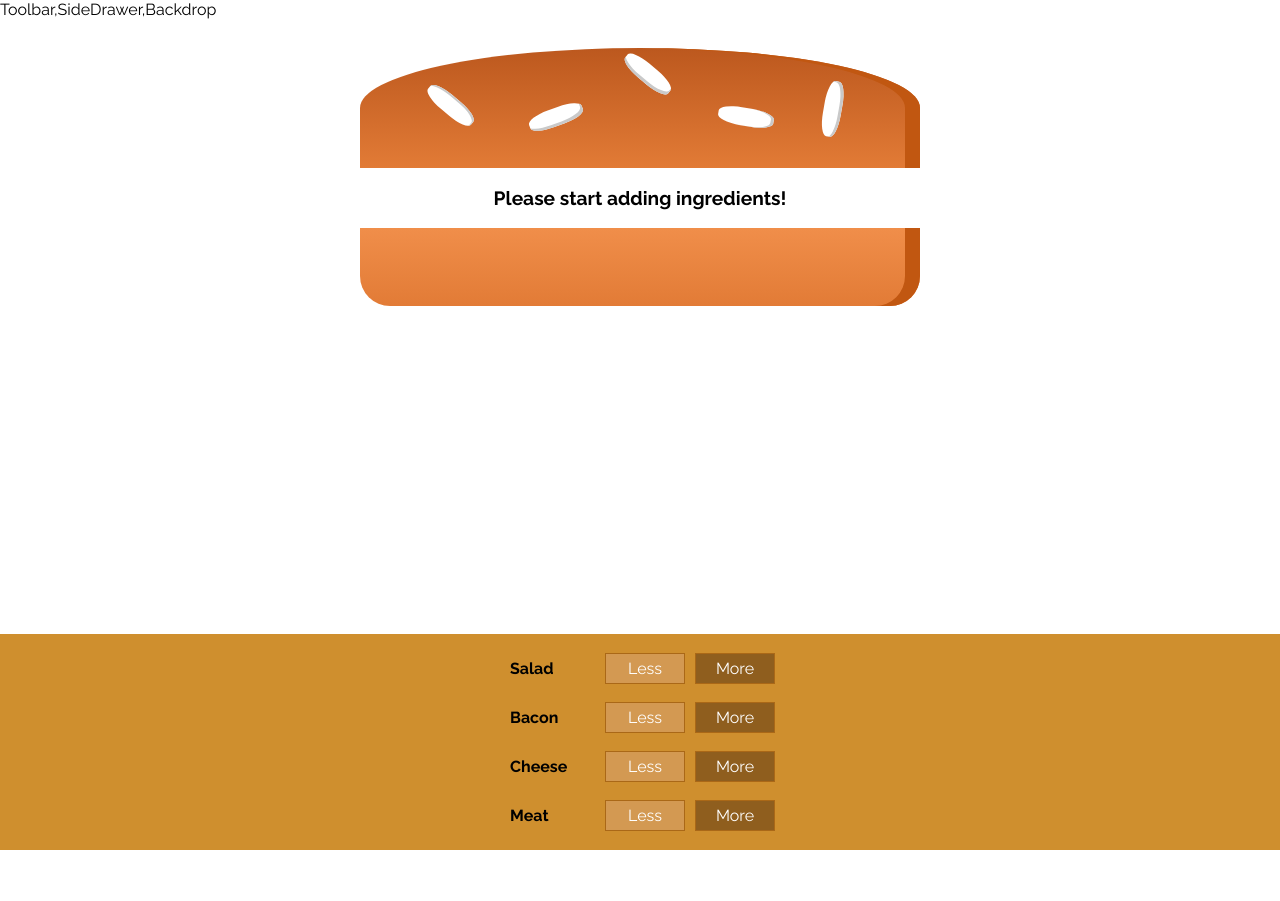
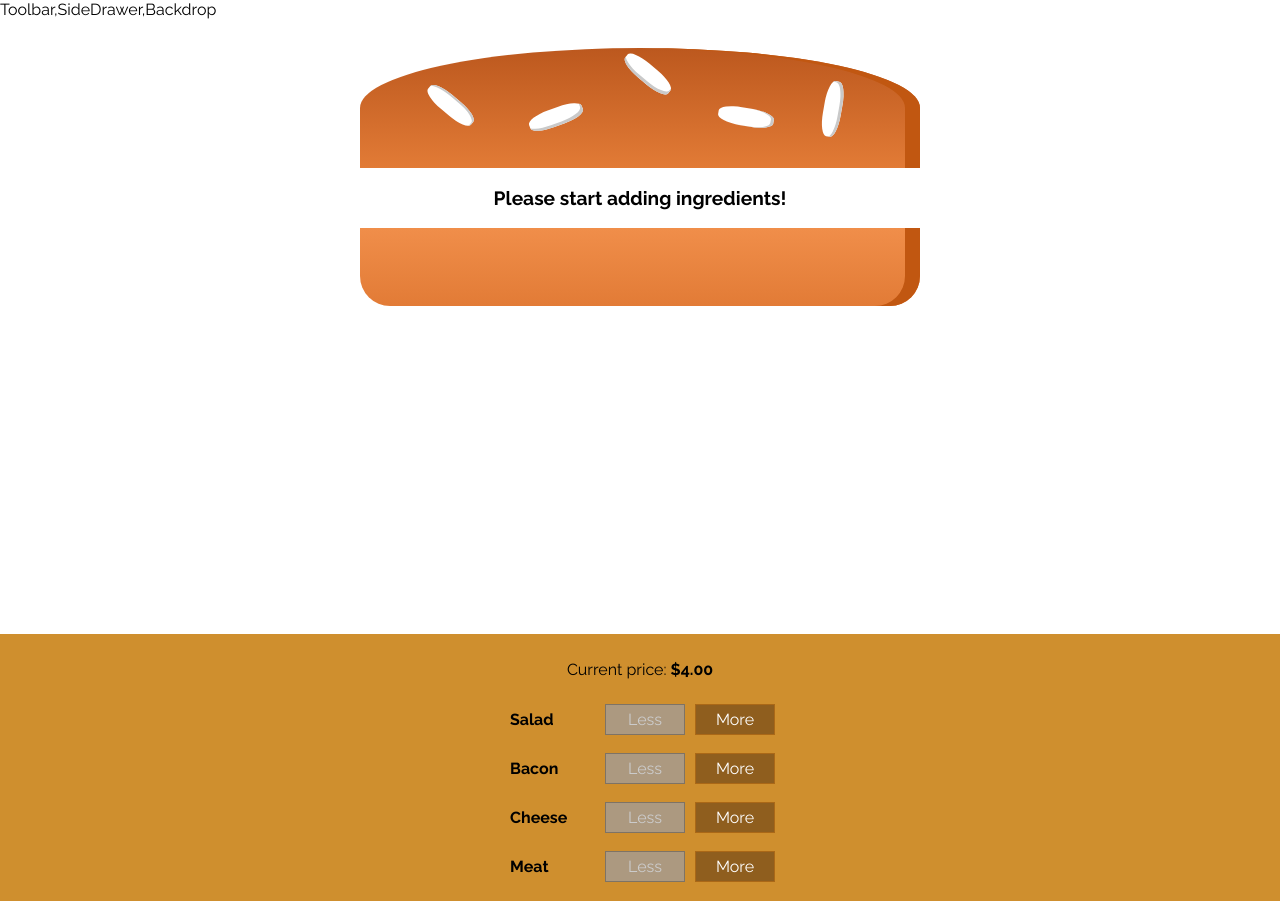
Before and after one commit to DavydMachnev/burger-builder, a React (Create React App) app: page / in a window 1280 px wide. Before the commit the page ends 850 px from the top, so only its background shows below. Built offline with nearby package versions, Linux system fonts and the light colour scheme.

Commit message:
[ADD] Add / Remove Ingredients

```diff
--- a/src/components/Burger/BuildControls/BuildControl/BuildControl.js
+++ b/src/components/Burger/BuildControls/BuildControl/BuildControl.js
@@ -2,11 +2,11 @@ import React from 'react';
 import classes from './BuildControl.module.css';
 
 const buildControl = (props) => {
-  const { added, label } = props;
+  const { added, removed, disabled, label } = props;
   return (
     <div className={classes.BuildControl}>
       <div className={classes.Label}>{label}</div>
-      <button className={classes.Less}>Less</button>
+      <button className={classes.Less} onClick={removed} disabled={disabled}>Less</button>
       <button className={classes.More} onClick={added}>More</button>
     </div>
   )
--- a/src/components/Burger/BuildControls/BuildControls.js
+++ b/src/components/Burger/BuildControls/BuildControls.js
@@ -3,7 +3,7 @@ import BuildControl from './BuildControl/BuildControl';
 import classes from './BuildControls.module.css';
 
 const buildControls = (props) => {
-  const { ingredientAdded } = props;
+  const { ingredientAdded, ingredientRemoved, disabled, price } = props;
   const controls = [
     { label: 'Salad', type: 'salad' },
     { label: 'Bacon', type: 'bacon' },
@@ -12,12 +12,15 @@ const buildControls = (props) => {
   ]
   return (
     <div className={classes.BuildControls}>
+      <p>Current price: <strong>${price.toFixed(2)}</strong> </p>
       {
         controls.map(ctrl => {
           return <BuildControl
             added={() => ingredientAdded(ctrl.type)}
+            removed={() => ingredientRemoved(ctrl.type)}
             key={ctrl.label}
             label={ctrl.label}
+            disabled={disabled[ctrl.type]}
           />
         })
       }
--- a/src/containers/BurgerBuilder/BurgerBuilder.js
+++ b/src/containers/BurgerBuilder/BurgerBuilder.js
@@ -37,17 +37,45 @@ export default class BurgerBuilder extends Component {
       ingredients: updatedIngredients,
       totalPrice: newPrice
     });
+  };
+
+  removeIngredientHandler = (type) => {
+    const { ingredients, totalPrice } = this.state;
+    const oldCount = ingredients[type];
+    if (oldCount <= 0) return;
+    const updatedCount = oldCount - 1;
+    // do a copy of the object since we are about to change it
+    const updatedIngredients = {
+      ...ingredients
+    };
+    updatedIngredients[type] = updatedCount;
+    const priceAddition = INGREDIENT_PRICES[type];
+    const newPrice = totalPrice - priceAddition;
+    this.setState({
+      ingredients: updatedIngredients,
+      totalPrice: newPrice
+    });
+  };
 
 
-  }
+  render() {
+    const { ingredients, totalPrice } = this.state;
+    const disabledInfo = {
+      ...ingredients
+    };
+    for (let key in disabledInfo) {
+      // return true or false for the button
+      disabledInfo[key] = disabledInfo[key] <= 0
+    };
 
-  render() {
-    const { ingredients } = this.state;
     return (
       <Aux>
         <Burger ingredients={ingredients} />
         <BuildControls
           ingredientAdded={this.addIngredientHandler}
+          ingredientRemoved={this.removeIngredientHandler}
+          disabled={disabledInfo}
+          price={totalPrice}
         />
       </Aux>
     )
```
